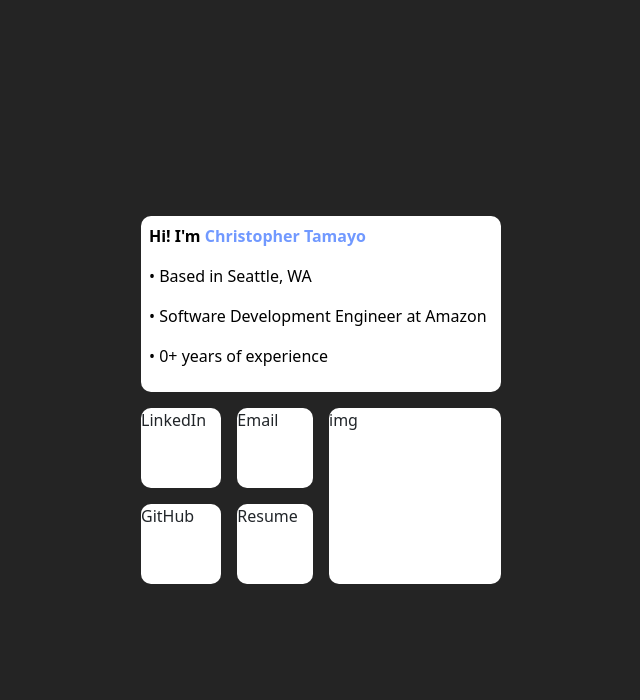
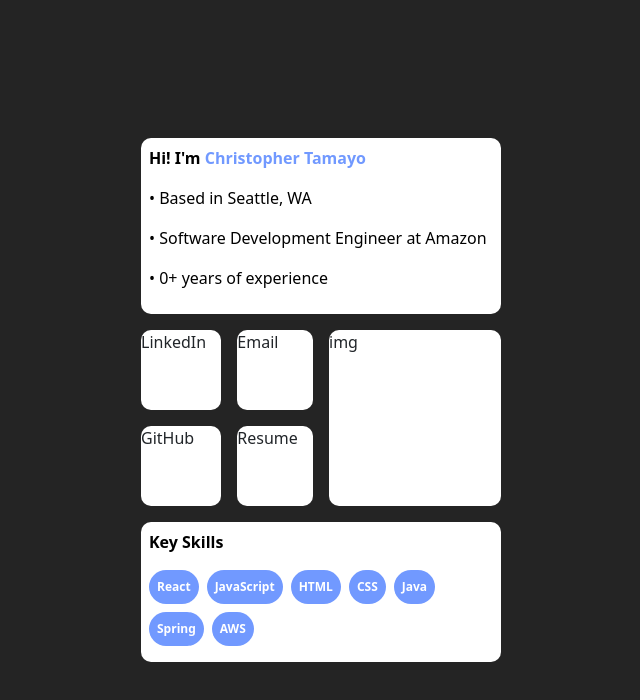
Before and after one commit to Chris-Tamayo/me, a React (Vite) app in the folder client/: page / in a window 1280 px wide. Shown: the top 700 px of the page, without its empty margins (319-959 px from the left). Built offline with nearby package versions, Linux system fonts and the light colour scheme.

Commit message:
Add skills section

```diff
--- a/client/src/App.jsx
+++ b/client/src/App.jsx
@@ -1,6 +1,7 @@
 import './App.css'
 import Contact from './components/Contact/Contact'
 import Intro from './components/Intro/Intro'
+import Skills from './components/Skills/Skills'
 
 function App() {
   return (
@@ -8,6 +9,7 @@ function App() {
       <div className="d-flex flex-column">
         <Intro />
         <Contact />
+        <Skills />
       </div>
     </div>
   )
--- /dev/null
+++ b/client/src/components/Skills/Skills.css
@@ -0,0 +1,10 @@
+.skill {
+  color: white;
+  background-color: var(--secondary-color);
+  font-weight: bold;
+  font-size: var(--font-size-small);
+  padding: var(--padding-small);
+  margin-right: var(--padding-small);
+  margin-bottom: var(--padding-small);
+  border-radius: 20px;
+}
--- /dev/null
+++ b/client/src/components/Skills/Skills.jsx
@@ -0,0 +1,20 @@
+import "../Skills/Skills.css"
+
+const Skills = () => {
+  return (
+    <div className="tile">
+      <p><strong>Key Skills</strong></p>
+      <div className="d-flex flex-wrap">
+        <span className="skill">React</span>
+        <span className="skill">JavaScript</span>
+        <span className="skill">HTML</span>
+        <span className="skill">CSS</span>
+        <span className="skill">Java</span>
+        <span className="skill">Spring</span>
+        <span className="skill">AWS</span>
+      </div>
+    </div>
+  )
+}
+
+export default Skills
--- a/client/src/index.css
+++ b/client/src/index.css
@@ -10,6 +10,10 @@
   --padding-large: 24px;
 
   --border-radius: 10px;
+
+  --font-size-small: 12px;
+  --font-size-medium: 14px;
+  --font-size-large: 16px;
 
   font-synthesis: none;
   text-rendering: optimizeLegibility;
```
